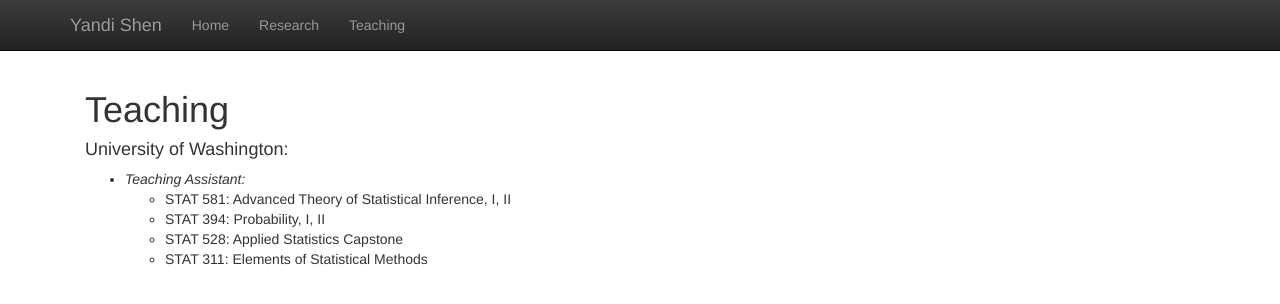
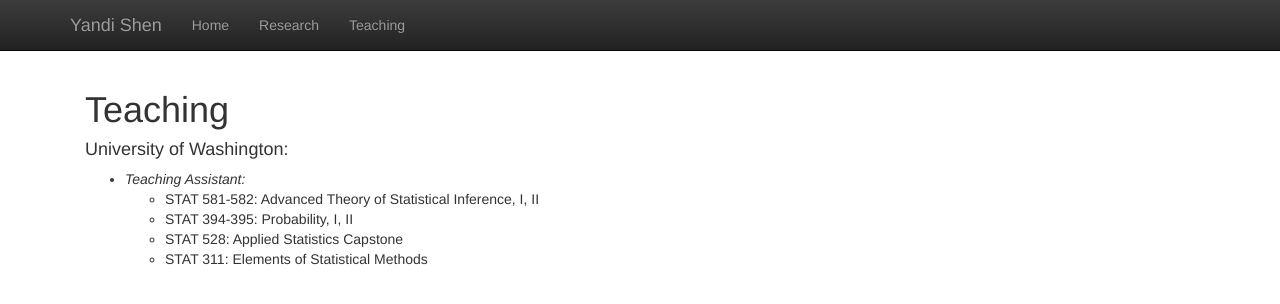
Before and after one commit to SayidShen/SayidShen.github.io, a Jekyll site: the page built from teaching.html, in a window 1280 px wide. Shown: the top 304 px of the page. Built offline with Jekyll 4.4.1, drawn with Linux system fonts in a browser that asks for light colours; nearby versions of some CDN libraries; library files that are not in the unit come from our copies.

Commit message:
update teaching html

```diff
--- a/teaching.html
+++ b/teaching.html
@@ -11,8 +11,8 @@
         <ul>
             <li style="padding:0px;margin:0px 0px 0px;"> <i>Teaching Assistant:</i>
                 <ul>
-                    <li>STAT 581: Advanced Theory of Statistical Inference, I, II</li>
-                    <li>STAT 394: Probability, I, II</li>
+                    <li>STAT 581-582: Advanced Theory of Statistical Inference, I, II</li>
+                    <li>STAT 394-395: Probability, I, II</li>
                     <li>STAT 528: Applied Statistics Capstone</li>
                     <li>STAT 311: Elements of Statistical Methods</li>
                 </ul>
```
